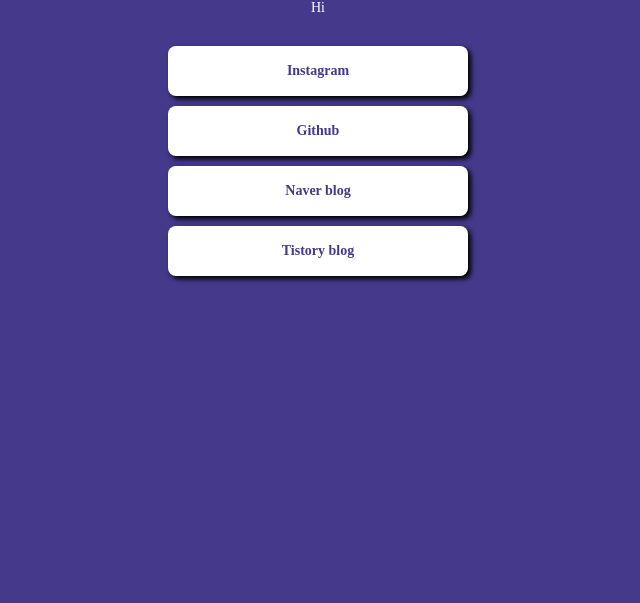
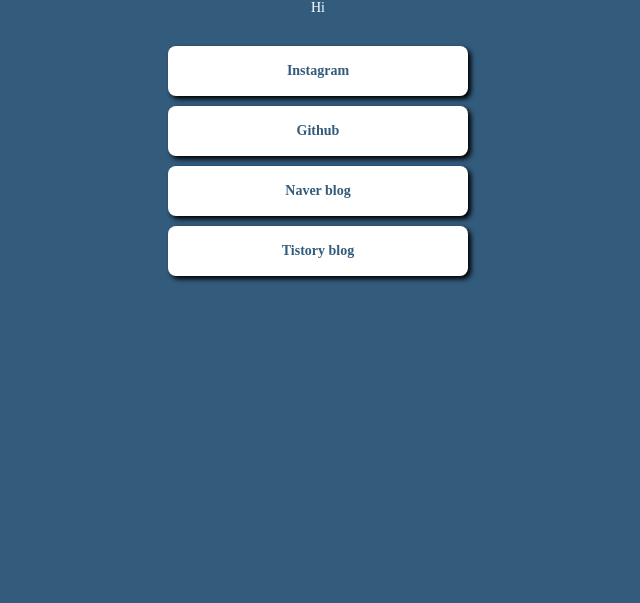
Before and after one commit to daisy9923/linkpage, a plain HTML site: page index.html in a window 1280 px wide. Shown: the part 197-800 px from the top of the page, without its empty margins (322-962 px from the left). Drawn offline with Linux system fonts and the light colour scheme; a web font is replaced by a local one.

Commit message:
Add files via upload

```diff
--- a/index.html
+++ b/index.html
@@ -17,7 +17,7 @@
            }
 
            body {
-               background-color: #44398A;
+               background-color: #335b7c;
            }
 
            .profile {
@@ -70,7 +70,7 @@
 
                font-size: 14px;
                font-weight: bold;
-               color: #44398A;
+               color: #335b7c;
 
                display: flex;
                flex-direction: column;
```
